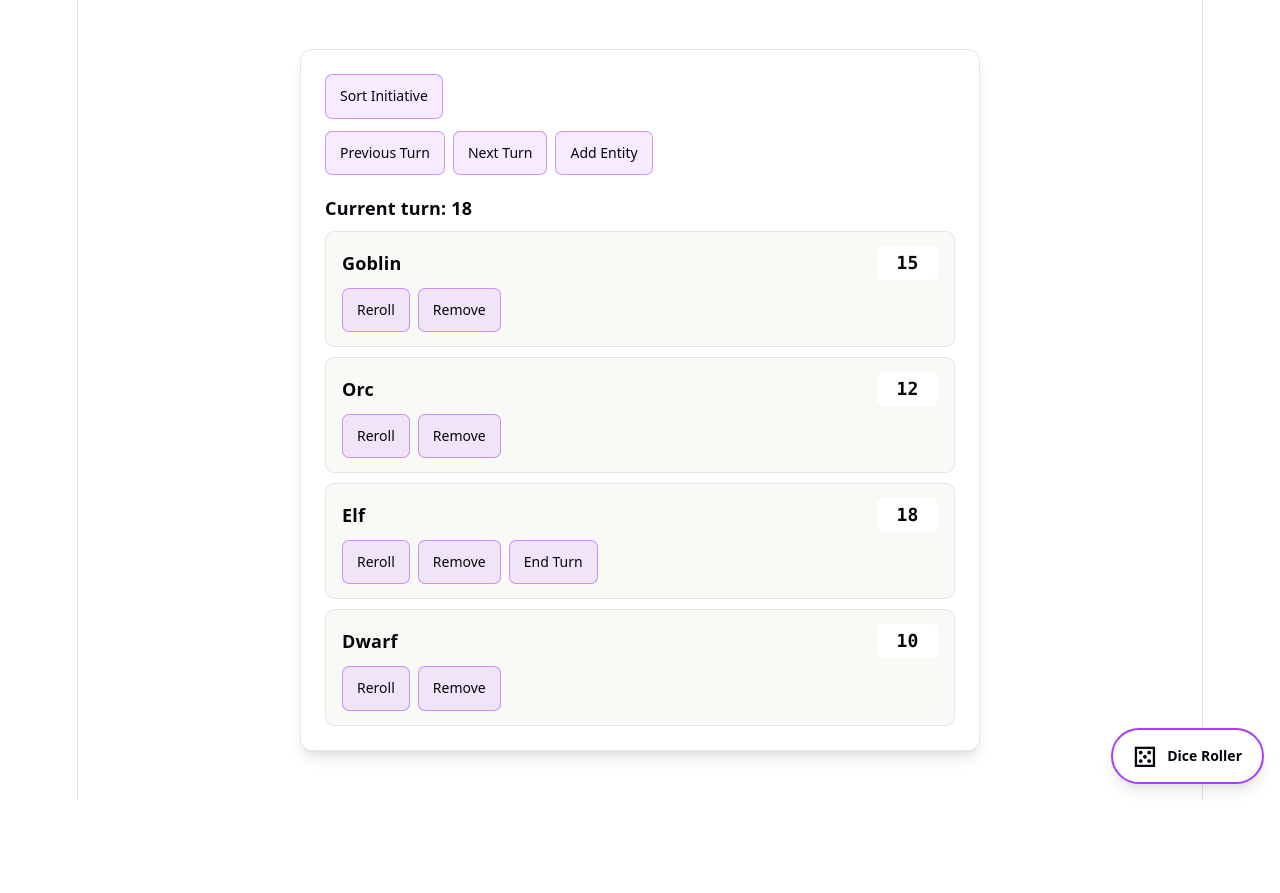
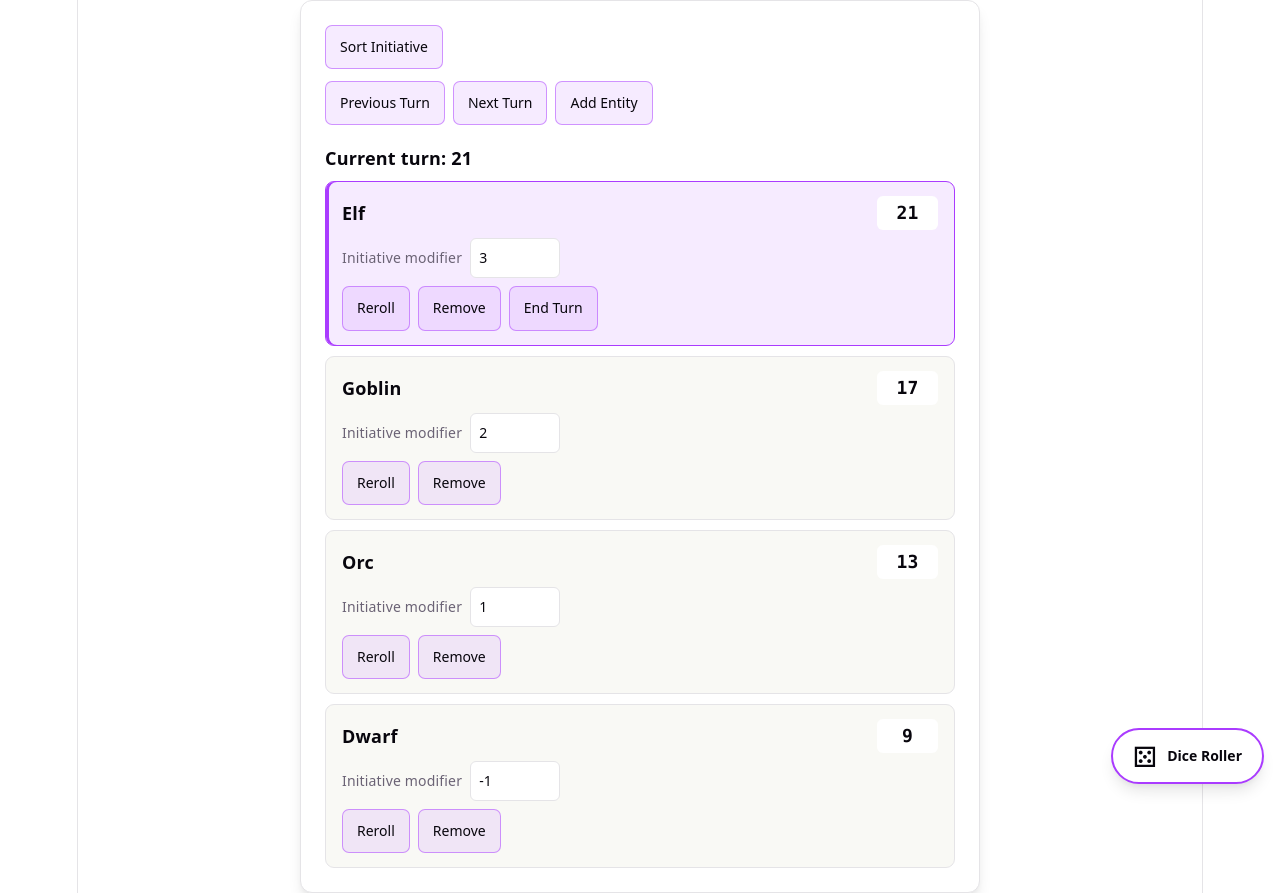
Before and after one commit to TheRealGoldenTony348/diceroller, a React (Vite) app: page / in a window 1280 px wide. Before the commit the page ends 800 px from the top, so only its background shows below. Built offline with nearby package versions, Linux system fonts and the light colour scheme.

Commit message:
Added init modifier

```diff
--- a/src/App.css
+++ b/src/App.css
@@ -119,6 +119,30 @@
   display: flex;
   flex-wrap: wrap;
   gap: 8px;
+}
+
+.entity-modifier {
+  grid-column: 1 / -1;
+  display: flex;
+  align-items: center;
+  flex-wrap: wrap;
+  gap: 8px;
+  font-size: 14px;
+}
+
+.entity-modifier input {
+  width: 72px;
+  padding: 6px 8px;
+  border: 1px solid var(--border);
+  border-radius: 6px;
+  background: var(--bg);
+  color: var(--text-h);
+  font: inherit;
+}
+
+.entity-modifier input:focus-visible {
+  outline: 2px solid var(--accent);
+  outline-offset: 2px;
 }
 
 .dice-widget {
--- a/src/App.jsx
+++ b/src/App.jsx
@@ -3,11 +3,12 @@ import InitiativeDisplay from "./ui/components/InitiativeDisplay.jsx";
 
 
 function App() {
+    // Initiative is the base roll; the tracker adds initiativeModifier once.
     const dummyData = [
-        { name: "Goblin", initiative: 15, currentTurn: false },
-        { name: "Orc", initiative: 12, currentTurn: false },
-        { name: "Elf", initiative: 18, currentTurn: true },
-        { name: "Dwarf", initiative: 10, currentTurn: false },
+        { name: "Goblin", initiative: 15, initiativeModifier: 2, currentTurn: false },
+        { name: "Orc", initiative: 12, initiativeModifier: 1, currentTurn: false },
+        { name: "Elf", initiative: 18, initiativeModifier: 3, currentTurn: true },
+        { name: "Dwarf", initiative: 10, initiativeModifier: -1, currentTurn: false },
     ];
 
 
--- a/src/logic/initiative.js
+++ b/src/logic/initiative.js
@@ -1,3 +1,8 @@
+// Convert initial base initiatives to totals once, before managing combat turns.
+export function initializeInitiative(initiative) {
+    return reRollInitiative(initiative, initiative.map(entry => entry.initiative));
+}
+
 export function handleInitiative(initiative) {
     const currentTurn = initiative.find((entry) => entry.currentTurn);
     const sortedInitiative = [...initiative].sort(
@@ -6,6 +11,7 @@ export function handleInitiative(initiative) {
 
     return sortedInitiative.map((entry, index) => ({
         ...entry,
+        initiativeModifier: entry.initiativeModifier ?? 0,
         currentTurn: currentTurn ? entry === currentTurn : index === 0,
     }));
 }
@@ -15,6 +21,7 @@ export function setCombatInitiative(initiative) {
         .sort((a, b) => b.initiative - a.initiative)
         .map((entry, index) => ({
             ...entry,
+            initiativeModifier: entry.initiativeModifier ?? 0,
             currentTurn: index === 0,
         }));
 }
@@ -22,7 +29,11 @@ export function setCombatInitiative(initiative) {
 export function addInitiative(initiative, entry) {
     return handleInitiative([
         ...initiative,
-        {...entry, currentTurn: false},
+        {
+            ...entry,
+            initiative: entry.initiative + (entry.initiativeModifier ?? 0),
+            currentTurn: false,
+        },
     ]);
 }
 
@@ -105,7 +116,8 @@ export function reRollInitiative(initiative, newInitiativeValues) {
     return handleInitiative(
         initiative.map((entry, index) => ({
             ...entry,
-            initiative: newInitiativeValues[index],
+            // Supplied values are raw rolls; initiative stores the final total.
+            initiative: newInitiativeValues[index] + (entry.initiativeModifier ?? 0),
         }))
     );
 }
@@ -122,8 +134,25 @@ export function reRollEntityInitiative(initiative, index) {
     const newInitiative = Math.floor(Math.random() * 20) + 1;
     const updatedInitiative = initiative.map((entry, entryIndex) => (
         entryIndex === index
-            ? {...entry, initiative: newInitiative}
+            ? {...entry, initiative: newInitiative + (entry.initiativeModifier ?? 0)}
             : entry
     ));
     return handleInitiative(updatedInitiative);
 }
+
+export function updateInitiativeModifier(initiative, index, modifier) {
+    if (!Number.isInteger(index) || index < 0 || index >= initiative.length) {
+        throw new RangeError('Initiative index is out of range');
+    }
+    if (!Number.isSafeInteger(modifier)) {
+        throw new TypeError('Initiative modifier must be an integer');
+    }
+
+    return handleInitiative(initiative.map((entry, entryIndex) => (
+        entryIndex === index ? {
+            ...entry,
+            initiativeModifier: modifier,
+            initiative: entry.initiative - (entry.initiativeModifier ?? 0) + modifier,
+        } : entry
+    )));
+}
--- a/src/ui/components/CombatEntity.jsx
+++ b/src/ui/components/CombatEntity.jsx
@@ -1,5 +1,5 @@
 
-export default function CombatEntity({entity, isCurrentTurn, onClick, onRemove,onReroll}) {
+export default function CombatEntity({entity, isCurrentTurn, onClick, onRemove, onReroll, onModifierChange}) {
     return (
         <>
             <div
@@ -7,6 +7,14 @@ export default function CombatEntity({entity, isCurrentTurn, onClick, onRemove,o
             >
                 <div className="entity-name">{entity.name}</div>
                 <div className="entity-initiative">{entity.initiative}</div>
+                <label className="entity-modifier">
+                    Initiative modifier
+                    <input type="number" step="1" value={entity.initiativeModifier ?? 0}
+                           onChange={event => {
+                               const value = event.target.valueAsNumber;
+                               if (Number.isSafeInteger(value)) onModifierChange(value);
+                           }}/>
+                </label>
                 <div className="entity-actions">
                     <button onClick={onReroll}>Reroll</button>
                     <button onClick={onRemove}>Remove</button>
--- a/src/ui/components/InitiativeDisplay.jsx
+++ b/src/ui/components/InitiativeDisplay.jsx
@@ -4,22 +4,20 @@ import {
     addInitiative,
     endTurn,
     getCurrentInitiative,
-    handleInitiative,
+    initializeInitiative,
     nextInitiative,
     previousInitiative,
     removeInitiative,
     reRollEntityInitiative,
     setCombatInitiative,
+    updateInitiativeModifier,
 } from "../../logic/initiative.js";
-import {useEffect, useState} from "react";
+import {useState} from "react";
 
 export default function InitiativeDisplay({listOfCombatEntities}) {
-    const [list, setList] = useState(listOfCombatEntities);
-    const dummyEntity = { name: "New Entity", initiative: 20, currentTurn: false };
+    const [list, setList] = useState(() => initializeInitiative(listOfCombatEntities));
+    const dummyEntity = { name: "New Entity", initiative: 20, initiativeModifier: 0, currentTurn: false };
 
-   useEffect(() => {
-        handleInitiative(list);
-    }, [list]);
     return (
         <div className="initiative-display">
             <button onClick={() => setList(setCombatInitiative(list))}>Sort Initiative</button>
@@ -29,19 +27,20 @@ export default function InitiativeDisplay({listOfCombatEntities}) {
                 <button onClick={() => setList(addInitiative(list, dummyEntity))}>Add Entity</button>
             </div>
             <div className="initiative-list">
-                {getCurrentInitiative(list) === -1 && (
+                {getCurrentInitiative(list) === undefined && (
                     <p>No active turn</p>
                 )}
-                {getCurrentInitiative(list) !== -1 && (<>
+                {getCurrentInitiative(list) !== undefined && (<>
                     <p>Current turn: {getCurrentInitiative(list)}</p>
                         {list.map((entity, index) => (
                             <div key={index}>
                                 <CombatEntity
                                     entity={entity}
-                                    isCurrentTurn={getCurrentInitiative(list) === index}
+                                    isCurrentTurn={entity.currentTurn}
                                     onClick={() => setList(endTurn(list))}
                                     onRemove={() => setList(removeInitiative(list, index))}
                                     onReroll={() => setList(reRollEntityInitiative(list, index))}
+                                    onModifierChange={modifier => setList(updateInitiativeModifier(list, index, modifier))}
                                 />
                             </div>
                         ))}
```
